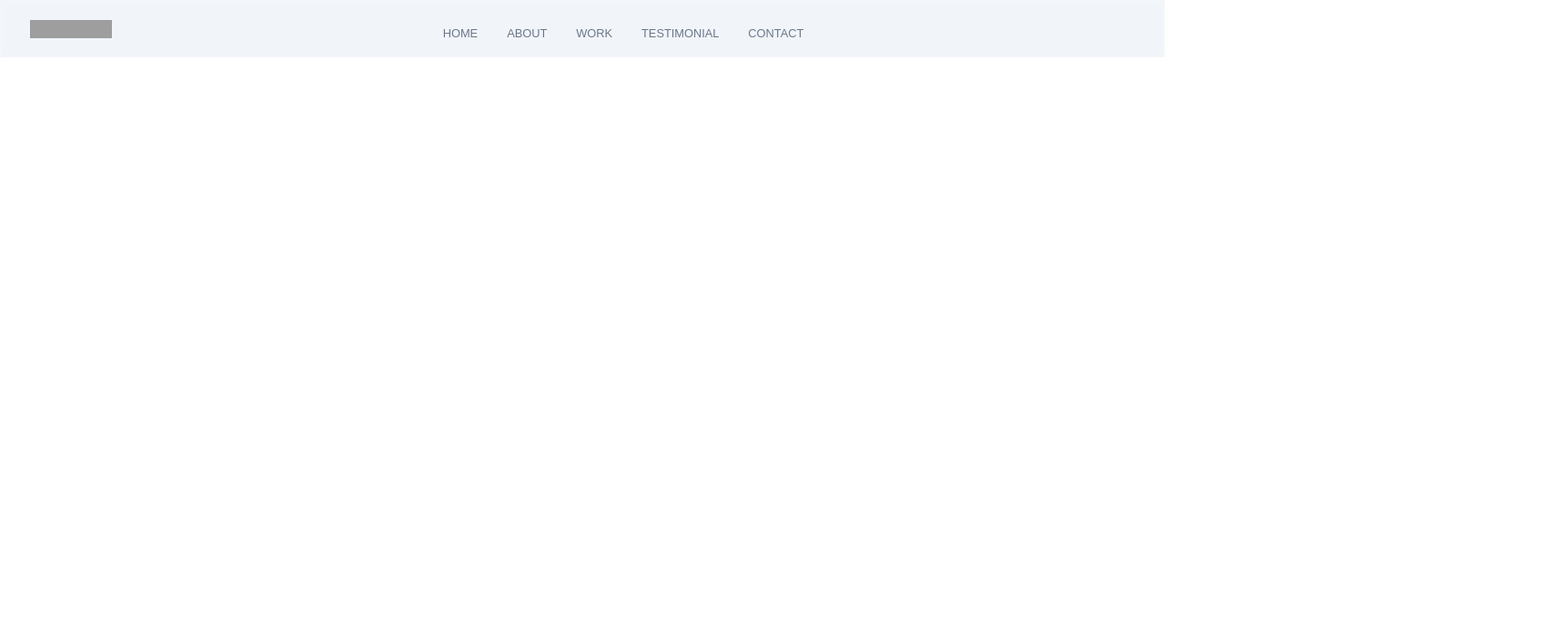
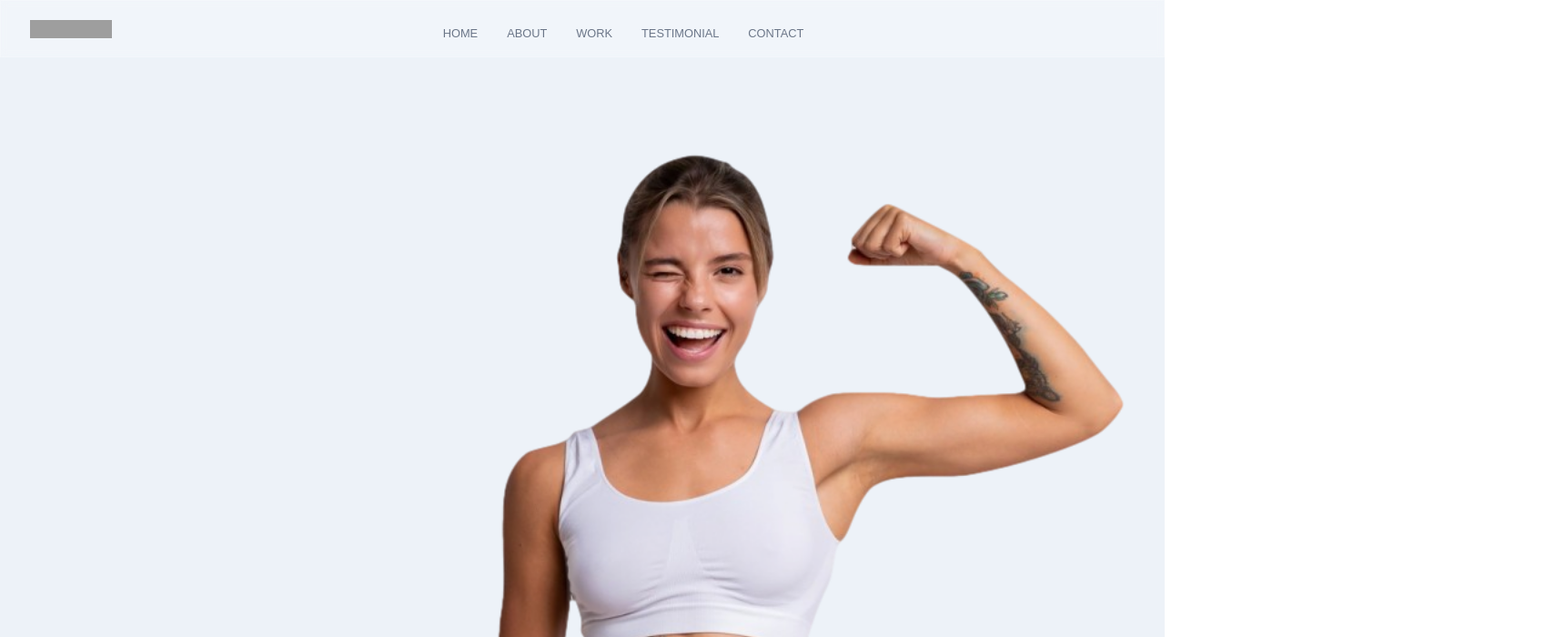
Before and after one commit to LewisMurray00/personal-trainer-webpage, a React (Create React App) app: page / in a window 1280 px wide. Shown: the top 700 px of the page at 91% size, 1709 px wide, since content can reach past the window. Built offline with nearby package versions, Linux system fonts and the light colour scheme; grey boxes are pictures that could not be loaded.

Commit message:
Continued working on the header.jsx

```diff
--- a/src/App.js
+++ b/src/App.js
@@ -2,11 +2,13 @@
 import './App.scss';
 
 import {Navbar} from './components'
+import { Header } from './container'
 
 function App() {
   return (
     <div className="app">
       <Navbar />
+      <Header />
     </div>
   );
 }
--- a/src/constants/images.js
+++ b/src/constants/images.js
@@ -1,5 +1,6 @@
 import logo from '../assets/gym-logo.jpg';
 import bgWhite from '../assets/bgWhite.png'
+import circle from '../assets/circle.svg'
 
 import profile from '../assets/gym-person.png';
 
@@ -7,4 +8,5 @@
     logo,
     profile,
     bgWhite,
+    circle,
 };
--- /dev/null
+++ b/src/container/Header/Header.jsx
@@ -0,0 +1,55 @@
+import React from 'react'
+import { motion } from 'framer-motion';
+
+import { images } from '../../constants';
+import './Header.scss';
+
+
+const Header = () => {
+  return (
+    <div className='app__header app__flex'>
+        <motion.div
+         whileInView={{ x: [-100, 0], opacity: [0, 1] }}
+         transition={{ duration: 0.5}}
+         className='app__header-info'
+        >
+            <div className='app__header-badge'>
+                <div className='badge-cmp app__flex'>
+                    <span>🏋️</span>
+                    <div style={{ marginLeft: 20}}>
+                        <p className='p-text'>Hello, I am</p>
+                        {/* Edit name here */}
+                        <h1 className='head-text'>User</h1>
+                    </div>
+                </div>
+
+                <div className='tag-cmpapp__flex'>
+                    <p className='p-text'>Personal Trainer</p>
+                </div>
+
+            </div>
+        </motion.div>
+
+        <motion.div
+         whileInView={{ opacity: [0,1] }}
+         transition={{ duration: 0.5, delayChildren: 0.5 }}
+         className='app__header-img'
+        >
+            <img src={images.profile} alt='profile_bg' />
+
+            <motion.img
+            whileInView={{ scale: [0,1] }}
+            transition={{ duration: 1, ease: 'easeInOut' }}
+            src={images.circle}
+            alt='profile_circle'
+            className='overlay_circle'
+            />
+        </motion.div>
+
+
+
+    </div>
+  )
+}
+
+export default Header
--- /dev/null
+++ b/src/container/index.js
@@ -0,0 +1 @@
+export { default as Header } from './Header/Header'
```
Also changed, not shown: src/assets/circle.svg (added), src/container/Header/Header.scss (added), 1 other file (tests, documents, lock files or other folders).
